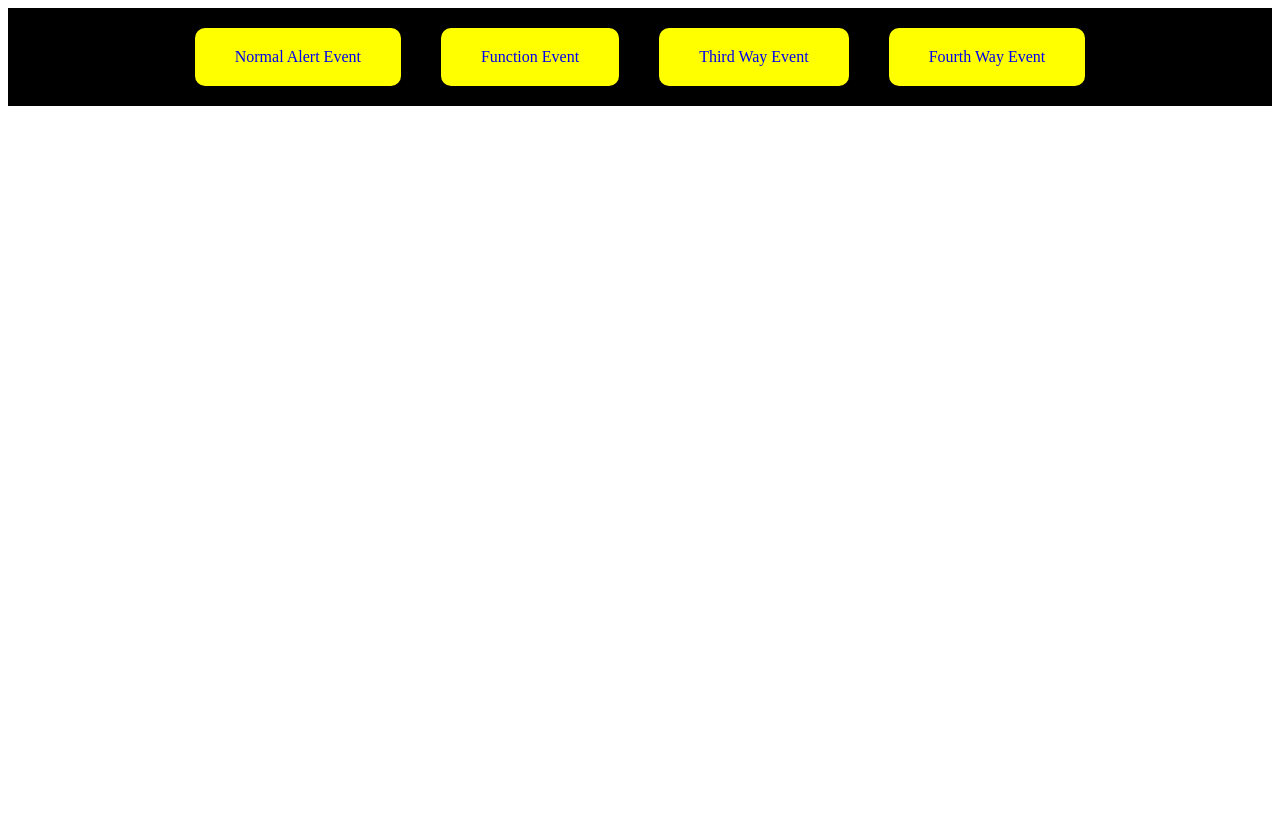
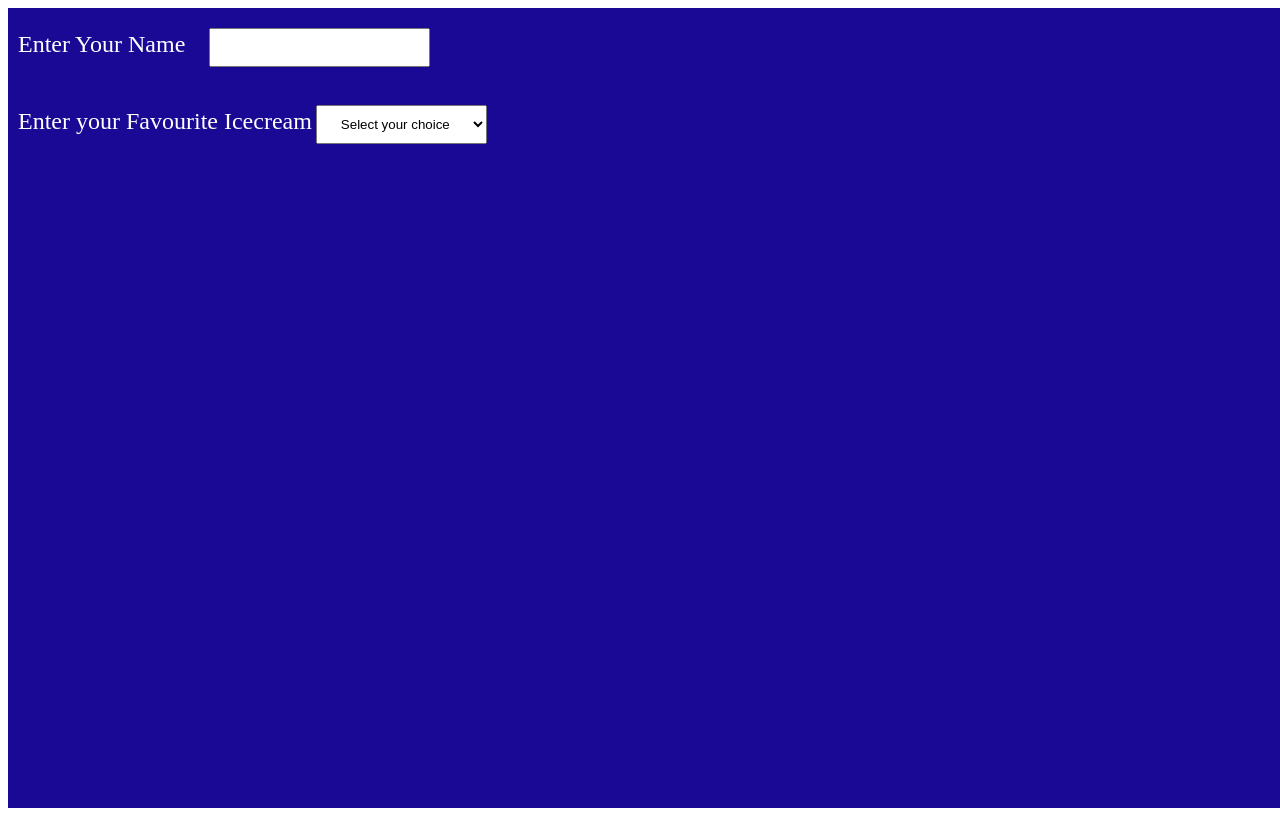
Before and after one commit to maggipawar/Javascript_tutorial, a plain HTML site: page index.html in a window 1280 px wide. Drawn offline with Linux system fonts and the light colour scheme.

Commit message:
All  DOM Events are completed

```diff
--- a/index.html
+++ b/index.html
@@ -1,3 +1,4 @@
+ <!-- Example of input Event onchange  -->
 <!DOCTYPE html>
 <html lang="en">
   <head>
@@ -6,68 +7,64 @@
     <meta name="viewport" content="width=device-width, initial-scale=1.0" />
     <title>Document</title>
     <style>
-      a {
-        text-decoration: none;
-        text-transform: capitalize;
+      .main_div {
+        background: #190994;
+        height: 100vh;
+        width: 100vw;
       }
 
-      .main_container {
-        background: #000;
-        display: flex;
-        flex-direction: row;
-        justify-content: center;
-        align-items: center;
+      .main_div label {
+        color: white;
+        font-size: 1.5rem;
+        margin-left: 10px;
       }
-      .same_design p {
-        background: yellow;
-        padding: 20px 40px;
+
+      #ice {
+        padding: 10px 20px;
         margin: 20px;
-        border-radius: 10px;
+        /* color: white; */
+      }
+
+      #ice_cream {
+        padding: 10px 20px;
+      }
+
+      #ice_cream option {
+        font-size: 1rem;
+      }
+
+      #result {
+        color: white;
+        margin: 20px auto;
+        font-size: 1.5rem;
+        text-align: center;
       }
     </style>
   </head>
   <body>
-    <div class="main_container">
-      <a
-        href="#"
-        class="same_design"
-        id="first_way"
-        onclick="alert
-              (`This is the first way Event`)"
-      >
-        <p>Normal alert Event</p>
-      </a>
-      <a href="#" class="same_design" id="second_way" onclick="secondWay()">
-        <p>Function Event</p>
-      </a>
-      <a href="#" class="same_design">
-        <p id="third_way">Third way Event</p>
-      </a>
-      <a href="#" class="same_design" id="fourth_way">
-        <p>Fourth way Event</p>
-      </a>
+    <div class="main_div">
+      <label for="">Enter Your Name</label>
+      <input type="text" id="ice" />
+      <br />
+      <br />
+      <label for="">Enter your Favourite Icecream</label>
+      <select name="iceCream" id="ice_cream" onchange="selectChange()">
+        <option value="">Select your choice</option>
+        <option value="chocklet">chocklet</option>
+        <option value="vanilla">vanilla</option>
+        <option value="butterscoch">butterscoch</option>
+        <option value="pista">pista</option>
+      </select>
+      <div id="result"></div>
     </div>
 
     <script>
-      /// 2nd way of wrintting Event
-
-      const secondWay = () => {
-        alert(`This is the second way Event`);
+      const selectChange = () => {
+        const selectIce = document.getElementById("ice").value;
+        const iceCream = document.getElementById("ice_cream").value;
+        const result = document.getElementById("result");
+        result.innerHTML = `Mr. ${selectIce} selecte ${iceCream} flavour `;
       };
-
-      /// 3rd way of wrintting Event
-
-      const thirdWay = document.getElementById("third_way");
-      thirdWay.onclick = () => {
-        alert("This is third way of Event");
-      };
-
-      /// 4th way of wrintting Event
-
-      const fourthWay = document.querySelector("#fourth_way");
-      fourthWay.addEventListener("click", () => {
-        alert(`This is the fourth way Event`);
-      });
     </script>
   </body>
 </html>
```
Also changed, not shown: index.js (+8 -2 lines).
